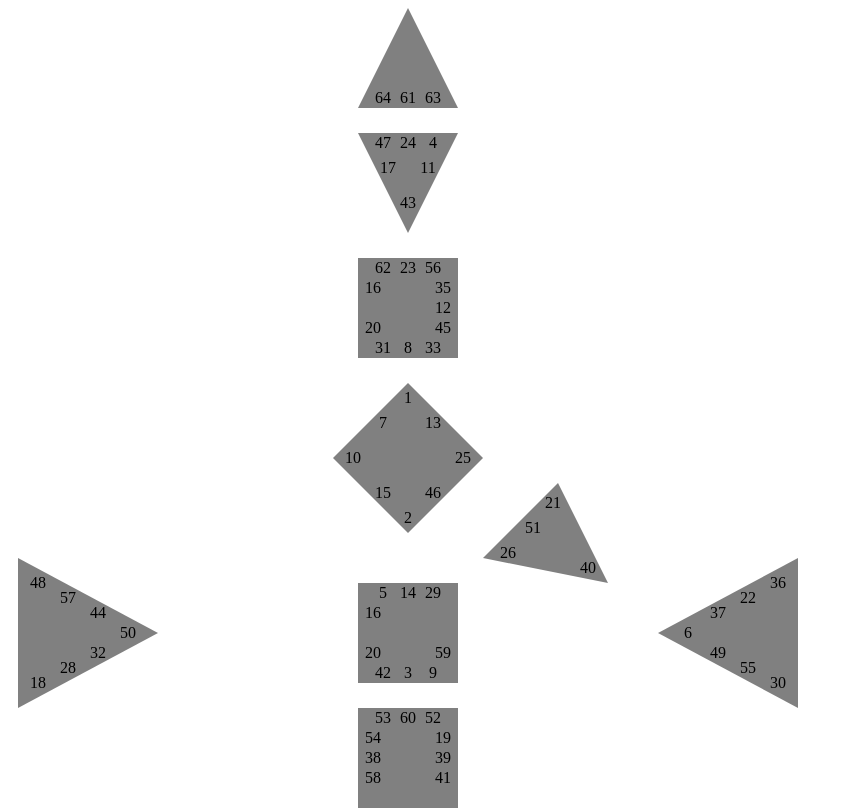
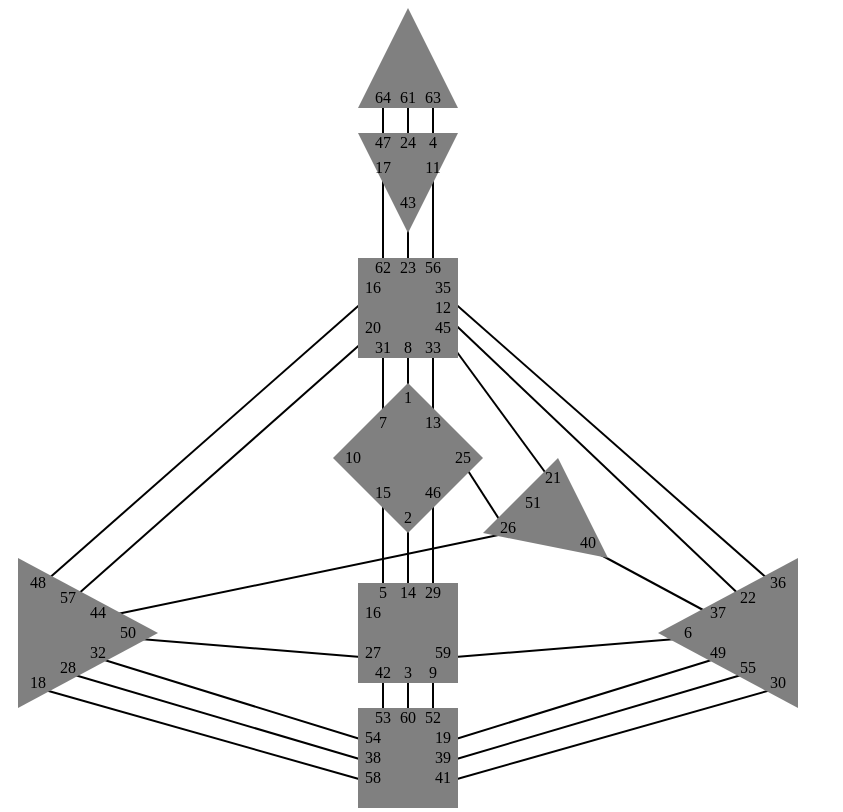
Before and after one commit to KopaevArsenii/bodygraph, a React (Vite) app: page / in a window 1280 px wide. Shown: the whole page, without its empty margins (0-843 px from the left). Built offline with nearby package versions, Linux system fonts and the light colour scheme.

Commit message:
lines structure

```diff
--- a/src/components/Diagram.tsx
+++ b/src/components/Diagram.tsx
@@ -1,7 +1,8 @@
 import React from 'react';
 import Figure from './Figure.tsx';
-import { figures, points } from '../constants/figures.ts';
+import { figures, lines, points } from '../constants/figures.ts';
 import Point from './Point.tsx';
+import Line from './Line.tsx';
 
 const Diagram: React.FC = () => {
   const handleMouseMove = (event: React.MouseEvent<SVGSVGElement, MouseEvent>) => {
@@ -11,6 +12,11 @@ const Diagram: React.FC = () => {
 
   return (
     <svg width="800" height="800" onMouseMove={handleMouseMove}>
+      {lines.map((line) => {
+        const formPoint = points.find((point) => point.value === line.form);
+        const toPoint = points.find((point) => point.value === line.to);
+        return  formPoint && toPoint ? <Line from={formPoint.position} to={toPoint.position} /> : null;
+      })}
       {figures.map((figure) => <Figure points={figure} />)}
       {points.map((point) => <Point value={point.value} coordinate={point.position} />)}
     </svg>
--- /dev/null
+++ b/src/components/Line.tsx
@@ -0,0 +1,22 @@
+import React from 'react';
+import { Coordinate } from '../types';
+
+interface LineProps {
+  from: Coordinate;
+  to: Coordinate;
+}
+
+const Line: React.FC<LineProps> = ({ from, to }) => {
+  return (
+    <line
+      x1={from.x}
+      y1={from.y}
+      x2={to.x}
+      y2={to.y}
+      stroke="black"
+      strokeWidth="2"
+    />
+  );
+};
+
+export default Line;
--- a/src/constants/figures.ts
+++ b/src/constants/figures.ts
@@ -1,4 +1,4 @@
-import { Coordinate, Point } from '../types';
+import { Coordinate, Line, Point } from '../types';
 
 export const figures: Coordinate[][] = [
   [{ x: 400, y: 0}, { x: 450, y: 100}, { x: 350, y: 100 }], // haed
@@ -9,7 +9,7 @@ export const figures: Coordinate[][] = [
   [{ x: 350, y: 700}, { x: 450, y: 700}, { x: 450, y: 800 }, { x: 350, y: 800 }], // root
   [{ x: 10, y: 550}, { x: 150, y: 625}, { x: 10, y: 700 }], // spleen
   [{ x: 790, y: 550}, { x: 650, y: 625}, { x: 790, y: 700 }], // solar
-  [{ x: 550, y: 475}, { x: 600, y: 575}, { x: 475, y: 550 }], // heart
+  [{ x: 550, y: 450}, { x: 600, y: 550}, { x: 475, y: 525 }], // heart
 ]
 
 export const points: Point[] = [
@@ -19,8 +19,8 @@ export const points: Point[] = [
   { value: "47", position: { x: 375, y: 140 }},
   { value: "24", position: { x: 400, y: 140 }},
   { value: "4", position: { x: 425, y: 140 }},
-  { value: "17", position: { x: 380, y: 165 }},
-  { value: "11", position: { x: 420, y: 165 }},
+  { value: "17", position: { x: 375, y: 165 }},
+  { value: "11", position: { x: 425, y: 165 }},
   { value: "43", position: { x: 400, y: 200 }},
   { value: "62", position: { x: 375, y: 265 }},
   { value: "23", position: { x: 400, y: 265 }},
@@ -41,15 +41,15 @@ export const points: Point[] = [
   { value: "46", position: { x: 425, y: 490 }},
   { value: "25", position: { x: 455, y: 455 }},
   { value: "2", position: { x: 400, y: 515 }},
-  { value: "26", position: { x: 500, y: 550 }},
-  { value: "51", position: { x: 525, y: 525 }},
-  { value: "21", position: { x: 545, y: 500 }},
-  { value: "40", position: { x: 580, y: 565 }},
+  { value: "26", position: { x: 500, y: 525 }},
+  { value: "51", position: { x: 525, y: 500 }},
+  { value: "21", position: { x: 545, y: 475 }},
+  { value: "40", position: { x: 580, y: 540 }},
   { value: "5", position: { x: 375, y: 590 }},
   { value: "14", position: { x: 400, y: 590 }},
   { value: "29", position: { x: 425, y: 590 }},
   { value: "16", position: { x: 365, y: 610 }},
-  { value: "20", position: { x: 365, y: 650 }},
+  { value: "27", position: { x: 365, y: 650 }},
   { value: "42", position: { x: 375, y: 670 }},
   { value: "3", position: { x: 400, y: 670 }},
   { value: "9", position: { x: 425, y: 670 }},
@@ -78,3 +78,37 @@ export const points: Point[] = [
   { value: "55", position: { x: 740, y: 665 }},
   { value: "30", position: { x: 770, y: 680 }},
 ]
+
+export const lines:Line[] = [
+  { form: "64", to: "47" },
+  { form: "61", to: "24" },
+  { form: "63", to: "4" },
+  { form: "17", to: "62" },
+  { form: "43", to: "23" },
+  { form: "11", to: "56" },
+  { form: "16", to: "48" },
+  { form: "20", to: "57" },
+  { form: "31", to: "7" },
+  { form: "8", to: "1" },
+  { form: "33", to: "13" },
+  { form: "12", to: "22" },
+  { form: "35", to: "36" },
+  { form: "45", to: "21" },
+  { form: "25", to: "26" },
+  { form: "40", to: "37" },
+  { form: "26", to: "44" },
+  { form: "6", to: "59" },
+  { form: "50", to: "27" },
+  { form: "15", to: "5" },
+  { form: "2", to: "14" },
+  { form: "46", to: "29" },
+  { form: "49", to: "19" },
+  { form: "55", to: "39" },
+  { form: "30", to: "41" },
+  { form: "32", to: "54" },
+  { form: "28", to: "38" },
+  { form: "18", to: "58" },
+  { form: "42", to: "53" },
+  { form: "3", to: "60" },
+  { form: "9", to: "52" },
+]
--- a/src/types/index.ts
+++ b/src/types/index.ts
@@ -7,3 +7,8 @@ export type Point = {
   value: string,
   position: Coordinate,
 }
+
+export type Line = {
+  form: string,
+  to: string,
+}
```
